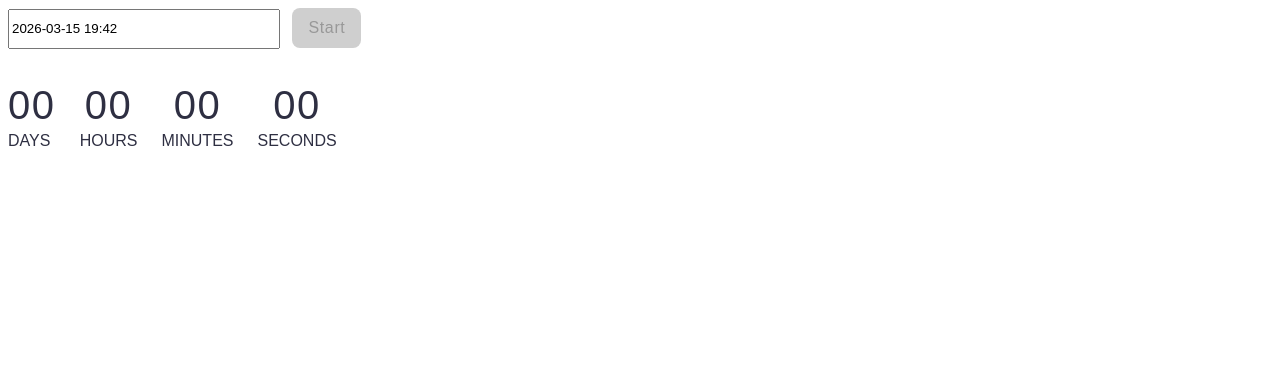
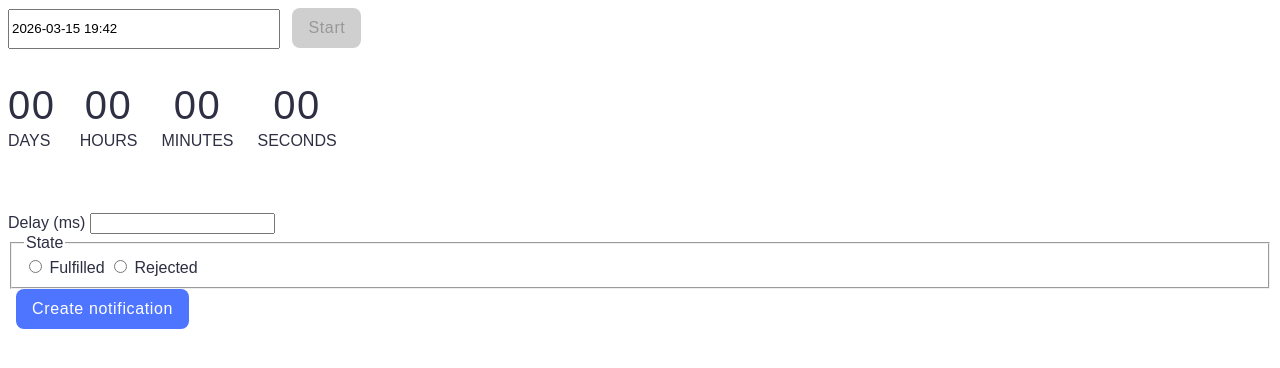
Before and after one commit to anastasiiahrebelnyk/goit-js-hw-10, a plain HTML site: page index.html in a window 1280 px wide. Drawn offline with Linux system fonts and the light colour scheme.

Commit message:
Deploying to gh-pages from @ anastasiiahrebelnyk/goit-js-hw-10@396873b9872d6a8ab971395fbd3750a366c8878d 🚀

```diff
--- /dev/null
+++ b/assets/styles-BjsW2STo.css
@@ -0,0 +1 @@
+*{box-sizing:border-box}body{font-family:Montserrat,sans-serif;color:#2e2f42}#datetime-picker{width:272px;height:40px;display:inline}.disabled{color:gray;background-color:#fafafa}.disabled:disabled{cursor:not-allowed}button{border-radius:8px;padding:8px 16px;background-color:#cfcfcf;margin-left:8px;font-weight:500;font-size:16px;line-height:150%;letter-spacing:.04em;color:#989898;border-style:none}.active-button{background-color:#4e75ff;color:#fff}.active-button:hover{background-color:#6c8cff}.timer{margin-top:32px;display:flex;margin-bottom:60px}.field{display:flex;flex-direction:column;justify-content:space-between;max-width:346px;margin-right:24px}.value{font-size:40px;font-weight:400;line-height:120%;letter-spacing:.04em;color:#2e2f42;text-align:center}.label{font-size:16px;line-height:150%;text-transform:uppercase}
--- a/assets/styles-CkewYUwx.css
+++ /dev/null
@@ -1 +0,0 @@
-*{box-sizing:border-box}body{font-family:Montserrat,sans-serif;color:#2e2f42}#datetime-picker{width:272px;height:40px;display:inline}.disabled{color:gray;background-color:#fafafa}.disabled:disabled{cursor:not-allowed}button{border-radius:8px;padding:8px 16px;background-color:#cfcfcf;margin-left:8px;font-weight:500;font-size:16px;line-height:150%;letter-spacing:.04em;color:#989898;border-style:none}.active-button{background-color:#4e75ff;color:#fff}.active-button:hover{background-color:#6c8cff}.timer{margin-top:32px;display:flex}.field{display:flex;flex-direction:column;justify-content:space-between;max-width:346px;margin-right:24px}.value{font-size:40px;font-weight:400;line-height:120%;letter-spacing:.04em;color:#2e2f42;text-align:center}.label{font-size:16px;line-height:150%;text-transform:uppercase}
--- a/index.html
+++ b/index.html
@@ -8,7 +8,7 @@
     <script type="module" crossorigin src="/goit-js-hw-10/index.js"></script>
     <link rel="modulepreload" crossorigin href="/goit-js-hw-10/assets/vendor-BbSUbo7J.js">
     <link rel="stylesheet" crossorigin href="/goit-js-hw-10/assets/vendor-C1gPI-5C.css">
-    <link rel="stylesheet" crossorigin href="/goit-js-hw-10/assets/styles-CkewYUwx.css">
+    <link rel="stylesheet" crossorigin href="/goit-js-hw-10/assets/styles-BjsW2STo.css">
   </head>
   <body>
     <!-- <header class="header">
@@ -34,14 +34,6 @@
 
     <main>
       <!-- Loads the specified .html file -->
-      <!doctype html>
-<html lang="en">
-  <head>
-    <meta charset="UTF-8" />
-    <meta name="viewport" content="width=device-width, initial-scale=1.0" />
-    <title>Document</title>
-  </head>
-  <body>
       <input type="text" id="datetime-picker" />
 <button type="button" data-start class="date-picker-button">Start</button>
 
@@ -63,9 +55,27 @@
     <span class="label">Seconds</span>
   </div>
 </div>
-  </body>
-</html>
 
+      <form class="form">
+  <label>
+    Delay (ms)
+    <input type="number" name="delay" required />
+  </label>
+
+  <fieldset>
+    <legend>State</legend>
+    <label>
+      <input type="radio" name="state" value="fulfilled" required />
+      Fulfilled
+    </label>
+    <label>
+      <input type="radio" name="state" value="rejected" required />
+      Rejected
+    </label>
+  </fieldset>
+
+  <button type="submit" class="active-button">Create notification</button>
+</form>
 
     </main>
 
```
Also changed, not shown: index.js (+1 -1 lines), page-2.html (+1 -1 lines), page-3.html (+1 -1 lines), 1 other file. Lines whose indentation alone changed are shown as unchanged.
